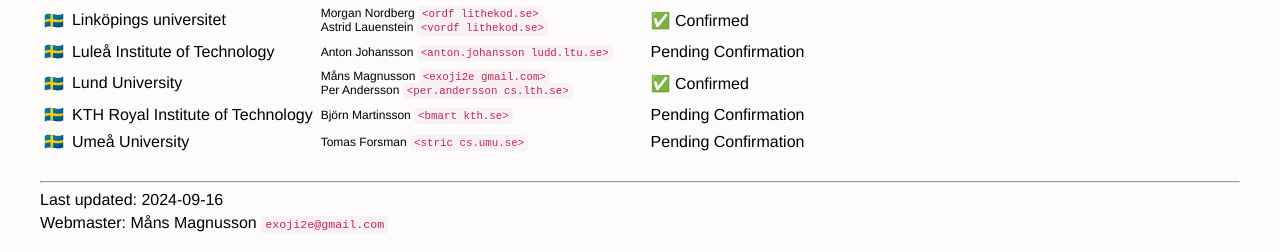
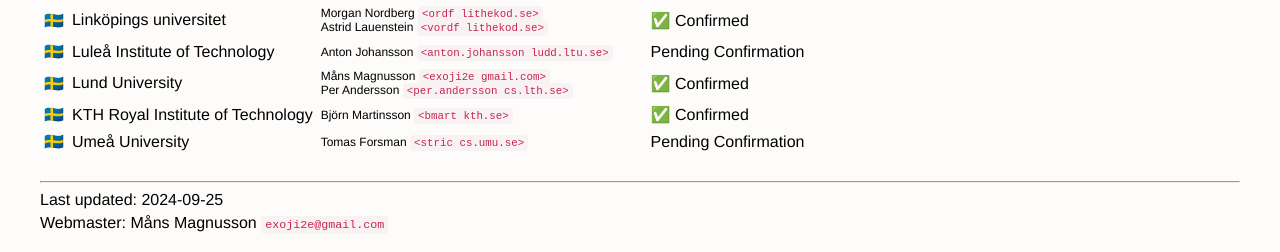
Before and after one commit to icpc/ncpc-web, a Jekyll site: the page built from ncpc2024/site_table.md, in a window 1280 px wide. Shown: the part 813-1065 px from the top of the page. Built offline with Jekyll 4.4.1, drawn with Linux system fonts in a browser that asks for light colours; our own code applies the rules of GitHub Pages for plain Markdown files.

Commit message:
[2024] confirm KTH

```diff
--- a/_config.yml
+++ b/_config.yml
@@ -10,7 +10,7 @@
   - scope:
       path: "ncpc2024"
     values:
-      lastUpdate: "2024-09-16"
+      lastUpdate: "2024-09-25"
 
 kramdown:
   parse_block_html: true
--- a/_data/ncpc2024sites.yml
+++ b/_data/ncpc2024sites.yml
@@ -146,7 +146,7 @@
     - name: KTH Royal Institute of Technology
       contact: Björn Martinsson
       email: "bmart kth.se"
-      confirmed: false
+      confirmed: true
 
     - name: Umeå University
       contact: Tomas Forsman
```
